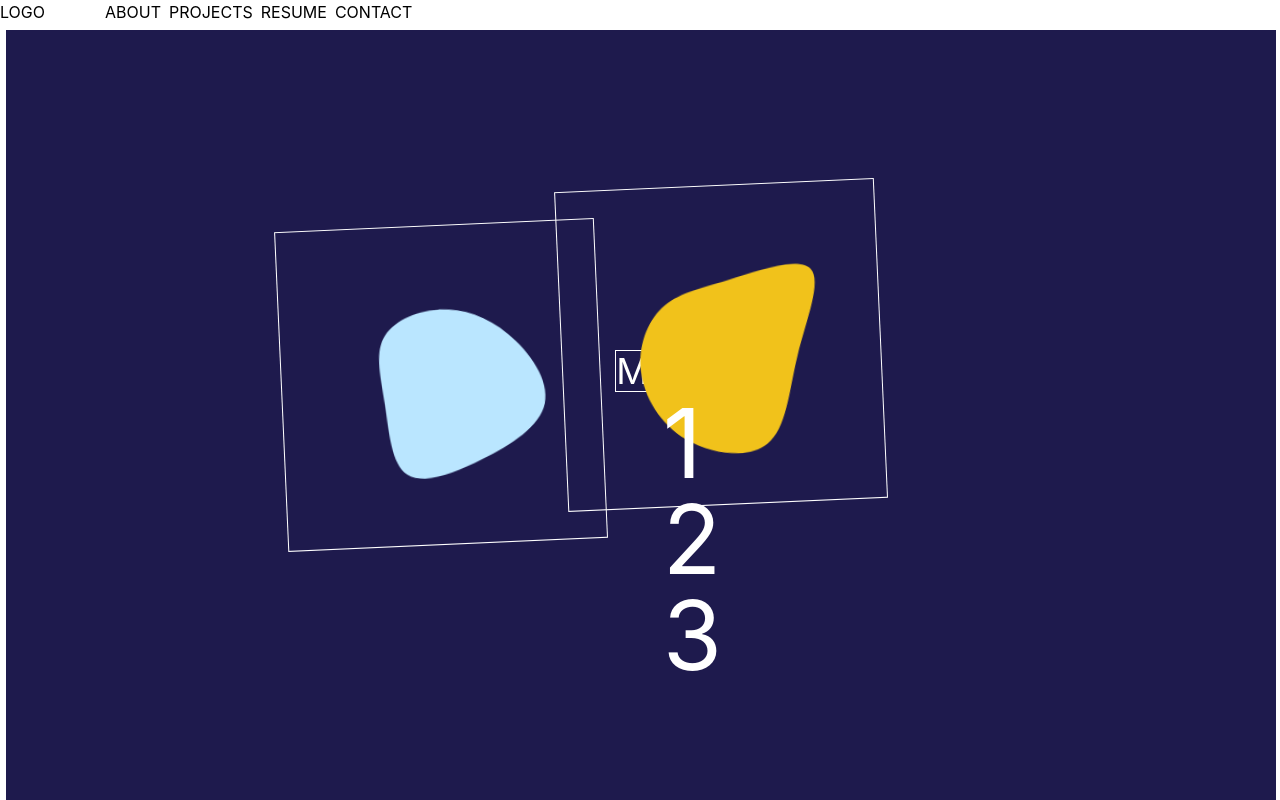
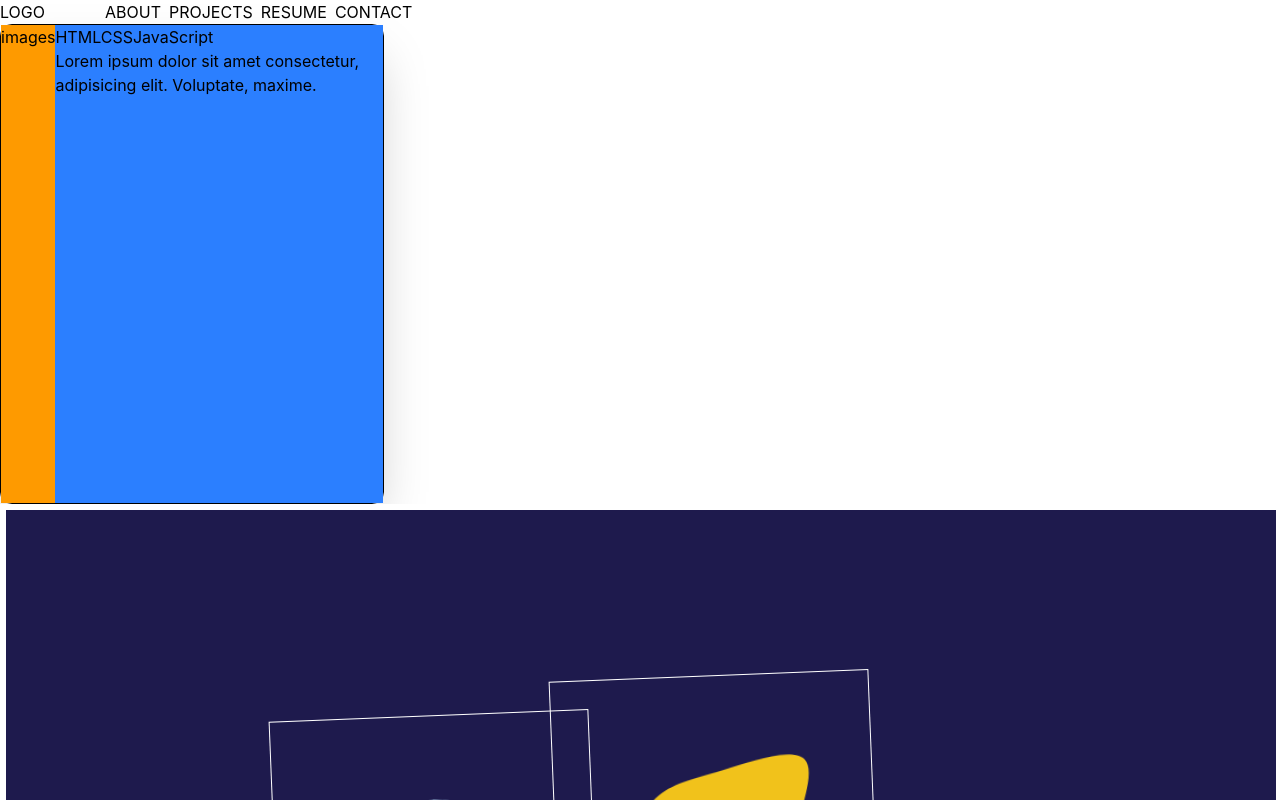
Before and after one commit to matthewrichards234/Personal_Website, a React (Vite) app: page / in a window 1280 px wide. Shown: the top 800 px of the page. Built offline with nearby package versions, Linux system fonts and the light colour scheme.

Commit message:
begin to put card in place...

```diff
--- a/src/components/App.tsx
+++ b/src/components/App.tsx
@@ -6,11 +6,17 @@ import Contact from "./Contact";
 import Footer from "./Footer";
 import Resume from "./Resume";
 import Navbar from "./Navbar";
+import ProjectCard from "./ProjectCard";
 
 const App = () => {
   return (
     <div>
       <Navbar></Navbar>
+      <ProjectCard
+        images={[]}
+        technologies={["HTML", "CSS", "JavaScript"]}
+        description="Lorem ipsum dolor sit amet consectetur, adipisicing elit. Voluptate, maxime."
+      />
       <Routes>
         <Route path="/about" element={<About />}></Route>
         <Route path="/" element={<Landing />}></Route>
--- /dev/null
+++ b/src/components/ProjectCard.tsx
@@ -0,0 +1,33 @@
+interface ProjectCardI {
+  images: string[];
+  technologies: string[];
+  description: string;
+}
+
+const ProjectCard = ({ images, technologies, description }: ProjectCardI) => {
+  return (
+    <div>
+      {/* Card */}
+      <div className="border shadow-2xl w-96 h-120 rounded-xl">
+        {/* Card Content (images and text) */}
+        <div className="flex flex-row h-full">
+          {/* Card images (with scroll functionality) */}
+          <div className="bg-amber-500">images</div>
+          {/* Card text (title, technologies used, description, etc) */}
+          <div className="flex flex-col bg-blue-500">
+            {/* Technologies */}
+            <div className="flex flex-col">
+              {technologies.map((technology) => {
+                return technology;
+              })}
+            </div>
+            {/* Description */}
+            <div>{description}</div>
+          </div>
+        </div>
+      </div>
+    </div>
+  );
+};
+
+export default ProjectCard;
--- a/src/components/ProjectCards.tsx
+++ /dev/null
@@ -1,5 +0,0 @@
-const ProjectCards = () => {
-  return <div>ProjectCards</div>;
-};
-
-export default ProjectCards;
```
